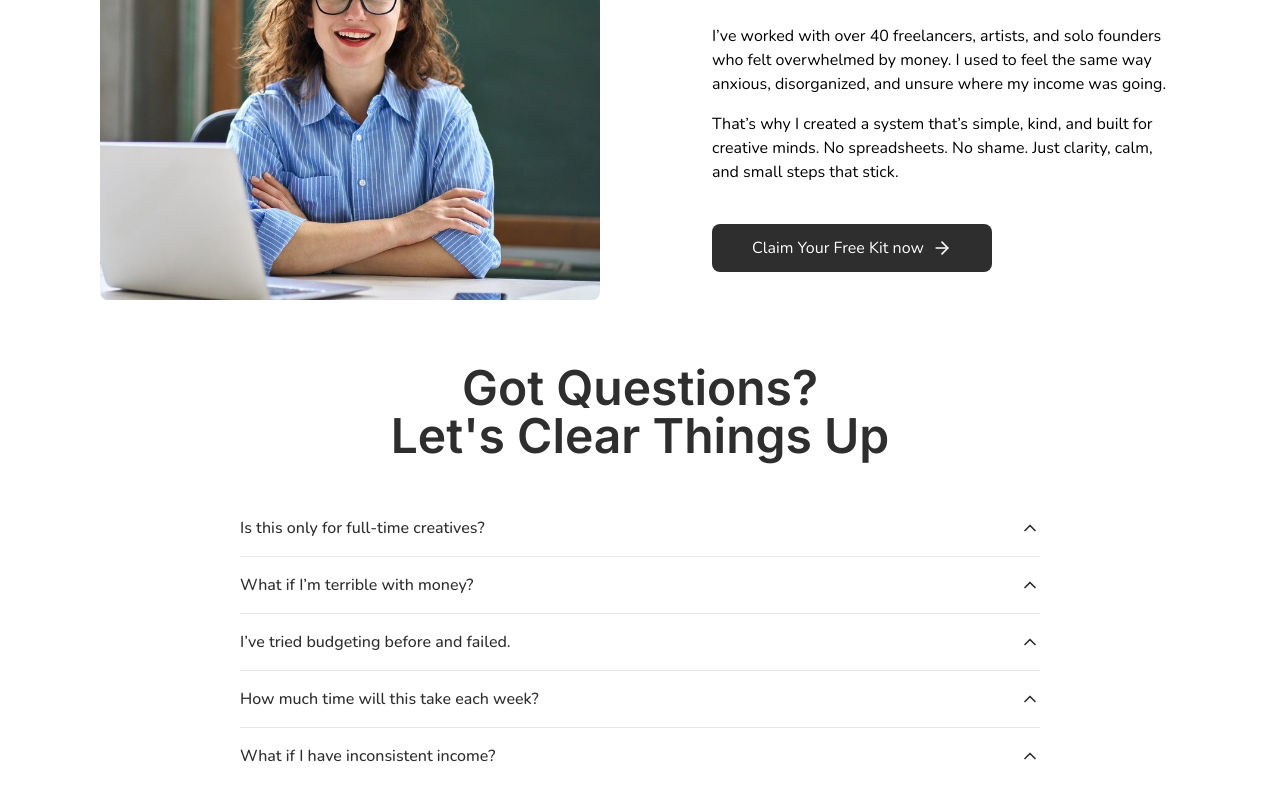
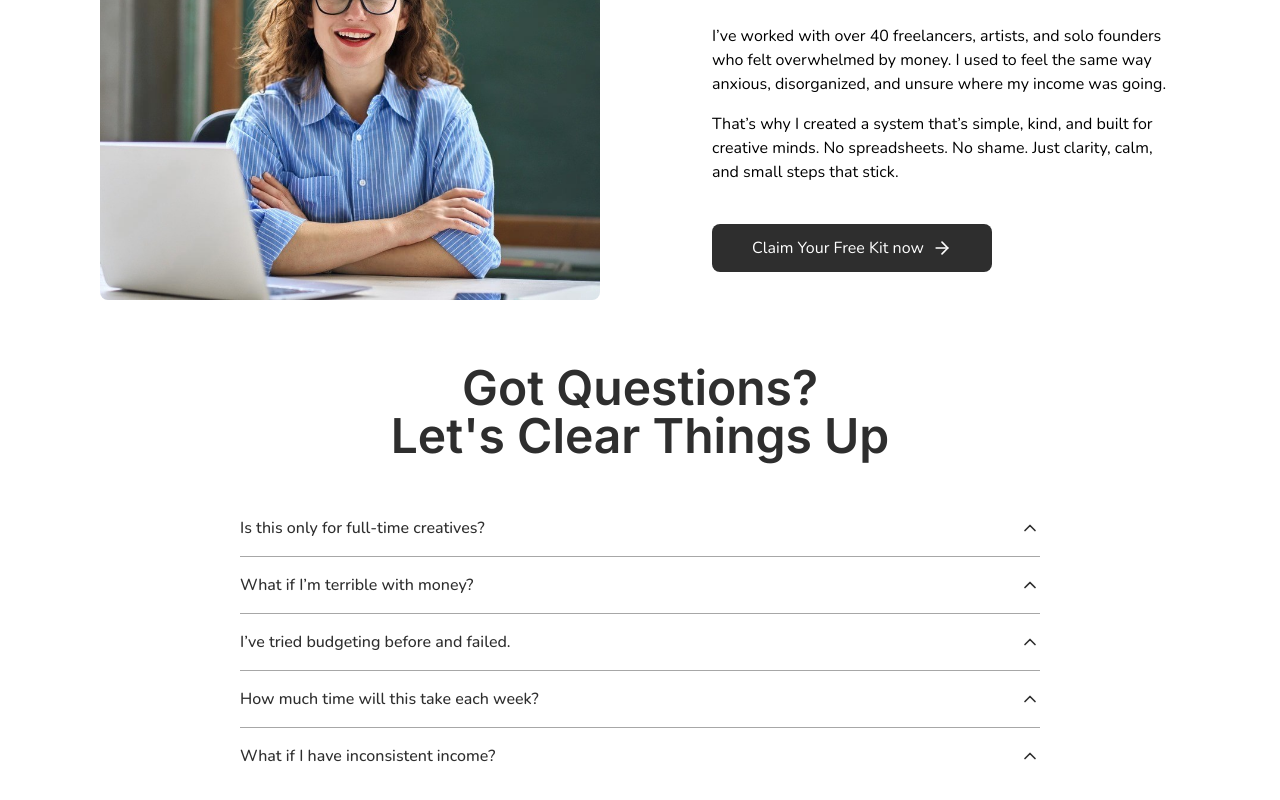
Before and after one commit to yamami-mohammed-monsif/samantha_green-finance_coach, a Next.js app: page / in a window 1280 px wide. Shown: the part 2972-3772 px from the top of the page. Built offline with nearby package versions, Linux system fonts and the light colour scheme.

Commit message:
updated the FAQItem - imported motion from motionProvider and wrapped everuthing in MotionProvider

```diff
--- a/components/UI/FAQItem.tsx
+++ b/components/UI/FAQItem.tsx
@@ -1,7 +1,11 @@
 "use client";
 
 import { ChevronUp } from "lucide-react";
-import { motion, AnimatePresence } from "framer-motion";
+import {
+  motion,
+  AnimatePresence,
+  MotionProvider,
+} from "@/utils/MotionProvider";
 
 interface FAQItemProps {
   question: string;
@@ -12,10 +16,13 @@ interface FAQItemProps {
 
 const FAQItem = ({ question, answer, isOpen, onToggle }: FAQItemProps) => {
   return (
-    <div className="border-b border-gray-200 last:border-none">
+    <MotionProvider>
+      <div className="border-b border-gray-700 last:border-none">
         <button
           onClick={onToggle}
-        className="w-full flex items-center justify-between py-4 text-left hover:cursor-pointer"
+          className="w-full flex items-center justify-between py-4 text-left"
+          aria-expanded={isOpen}
+          aria-controls="faq-answer"
         >
           <h3 className="text-gray-900 font-medium pr-4">{question}</h3>
           <motion.div
@@ -25,7 +32,7 @@ const FAQItem = ({ question, answer, isOpen, onToggle }: FAQItemProps) => {
           >
             <ChevronUp className="w-5 h-5 text-gray-900" />
           </motion.div>
-      </button>
+        </button>{" "}
         <AnimatePresence mode="sync">
           {isOpen && (
             <motion.div
@@ -40,6 +47,7 @@ const FAQItem = ({ question, answer, isOpen, onToggle }: FAQItemProps) => {
           )}
         </AnimatePresence>
       </div>
+    </MotionProvider>
   );
 };
 
```
Lines whose indentation alone changed are shown as unchanged.
